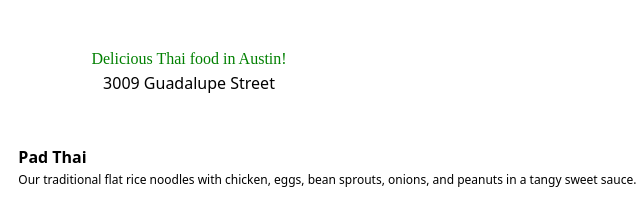
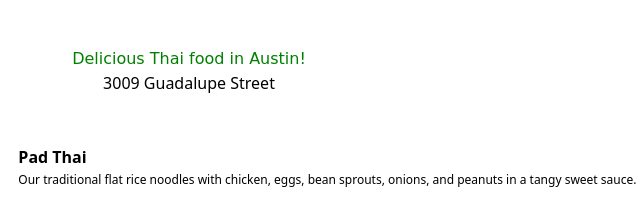
Before and after one commit to anmolmittal13/cs378-p1, a plain HTML site: page index.html in a window 1280 px wide. Shown: the part 143-360 px from the top of the page, 451-1091 px from the left. Drawn offline with nearby package versions, Linux system fonts and the light colour scheme.

Commit message:
add generic cursive font

```diff
--- a/style.css
+++ b/style.css
@@ -1,14 +1,3 @@
-@font-face {
-    font-family: 'MyWebFont';
-    src: url('webfont.eot'); /* IE9 Compat Modes */
-    src: url('webfont.eot?#iefix') format('embedded-opentype'), /* IE6-IE8 */
-         url('webfont.woff2') format('woff2'), /* Super Modern Browsers */
-         url('webfont.woff') format('woff'), /* Pretty Modern Browsers */
-         url('webfont.ttf')  format('truetype'), /* Safari, Android, iOS */
-         url('webfont.svg#svgFontName') format('svg'); /* Legacy iOS */
-}
-/* From https://css-tricks.com/snippets/css/using-font-face-in-css/ */
-
 body {
     color: rgb(0, 0, 0);
 }
@@ -41,7 +30,7 @@ img {
 
 .cursive {
     margin-top: 10px;
-    font-family: "Lucida Handwriting";
+    font-family: "Lucida Handwriting", cursive;
     color: green;
 }
 
```
